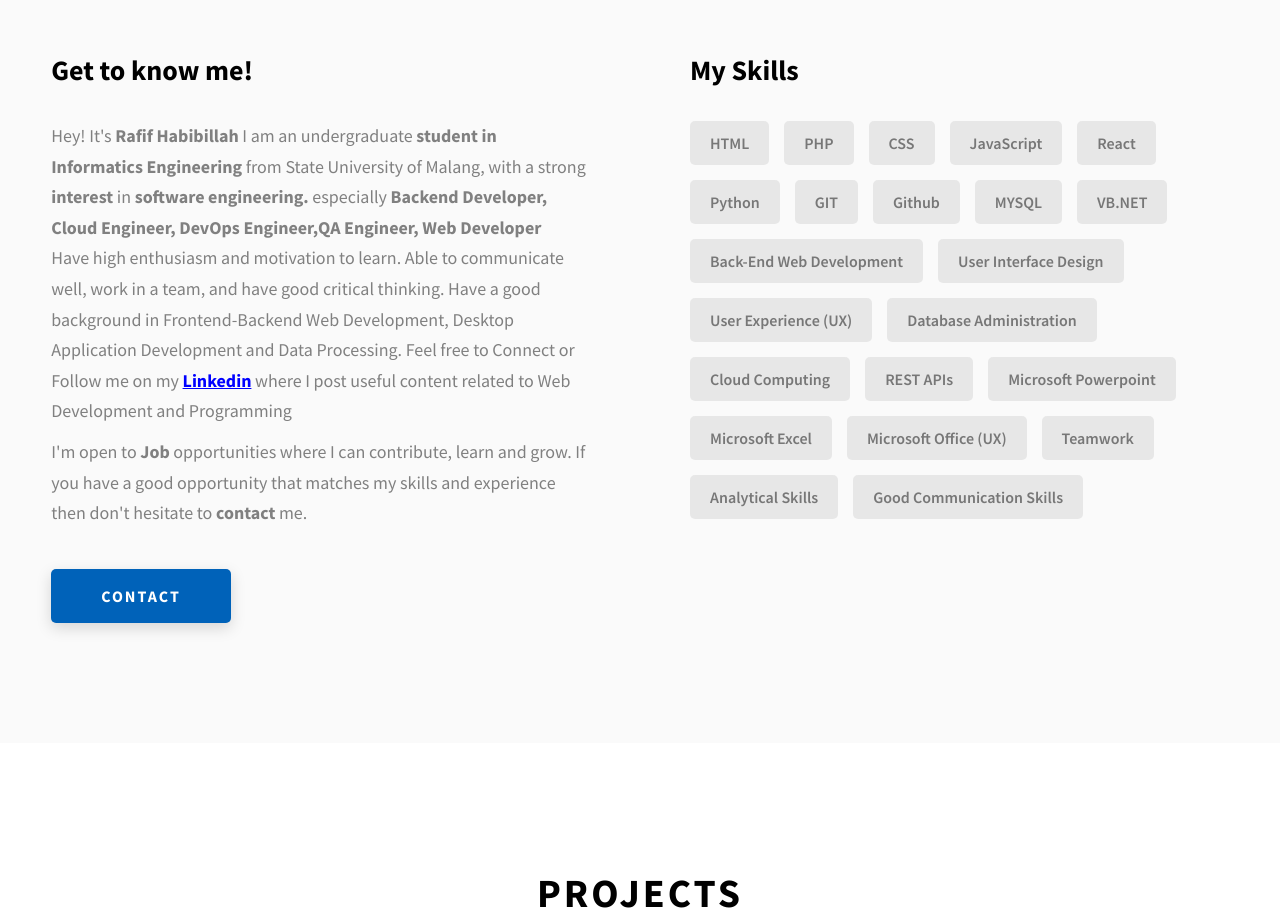
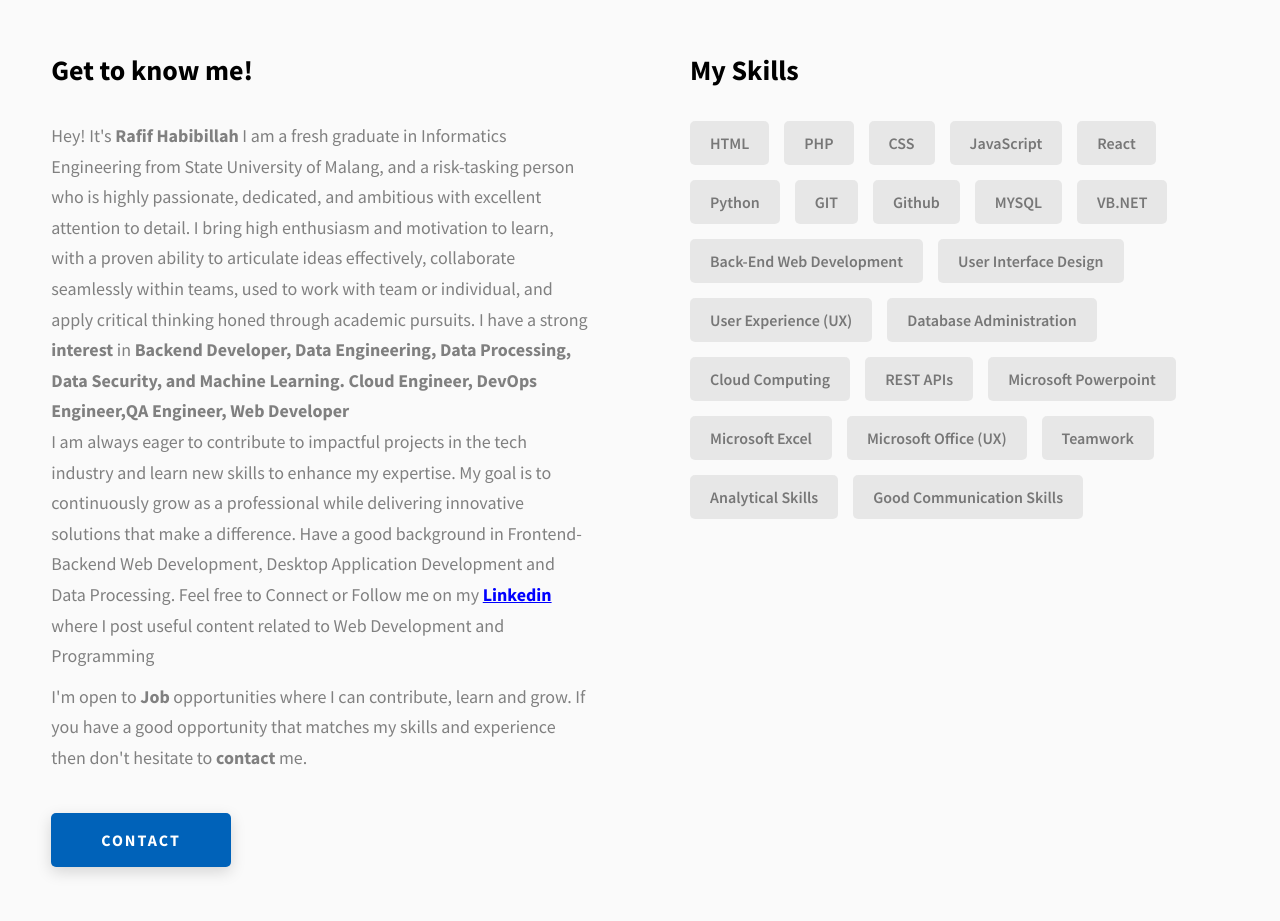
Before and after one commit to rafifhabibillah/rafifhabibillah.github.io, a website: page index.html in a window 1280 px wide. Shown: the part 1120-2041 px from the top of the page. Drawn offline with Linux system fonts and the light colour scheme.

Commit message:
Update index.html

```diff
--- a/index.html
+++ b/index.html
@@ -163,11 +163,11 @@
               <p class="about__content-details-para">
                 Hey! It's
                 <strong>Rafif Habibillah</strong>
-                I am an undergraduate <strong>student in Informatics Engineering</strong> from State University of Malang,
-                with a strong <strong>interest</strong> in <strong>software engineering.</strong> especially <strong>Backend Developer,
+                I am a fresh graduate in Informatics Engineering from State University of Malang, and a risk-tasking person who is highly passionate, dedicated, and ambitious with excellent attention to detail.
+                 I bring high enthusiasm and motivation to learn, with a proven ability to articulate ideas effectively, collaborate seamlessly within teams, used to work with team or individual, and apply critical thinking honed through academic pursuits.
+                I have a strong <strong>interest</strong> in <strong>Backend Developer, Data Engineering, Data Processing, Data Security, and Machine Learning.
                   Cloud Engineer, DevOps Engineer,QA Engineer, Web Developer</strong>
-                <br>Have high enthusiasm and motivation to learn.
-                Able to communicate well, work in a team, and have good critical thinking.
+                <br>I am always eager to contribute to impactful projects in the tech industry and learn new skills to enhance my expertise. My goal is to continuously grow as a professional while delivering innovative solutions that make a difference.
                 Have a good background in Frontend-Backend Web Development, Desktop Application Development and Data Processing.
                 Feel free to Connect or Follow me on my <a href="https://www.linkedin.com/in/muhammad-rafif-habibillah-799271187/" style="color: blue;"><u><b>Linkedin</b></u></a> where I post useful content related to Web Development and Programming
 
```
